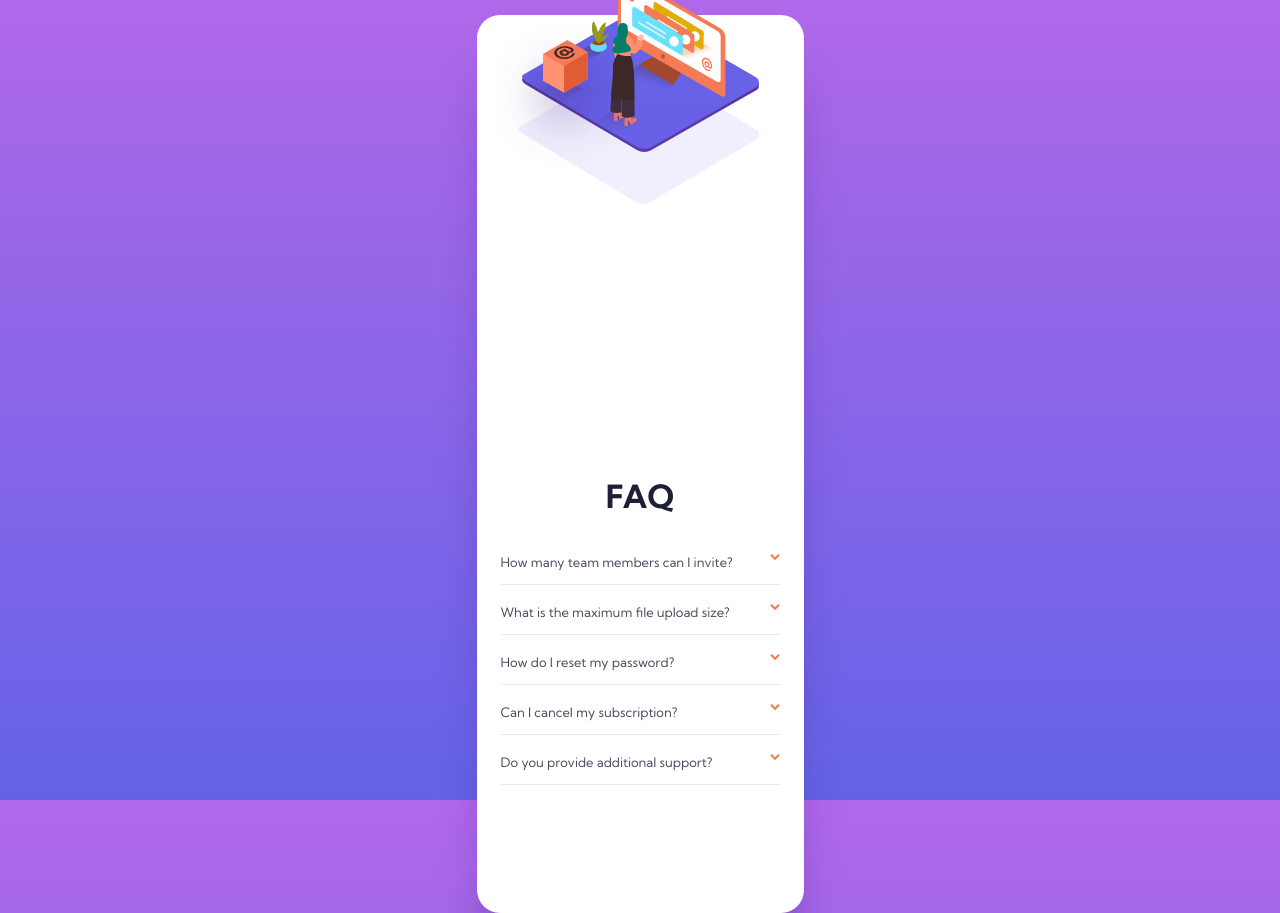
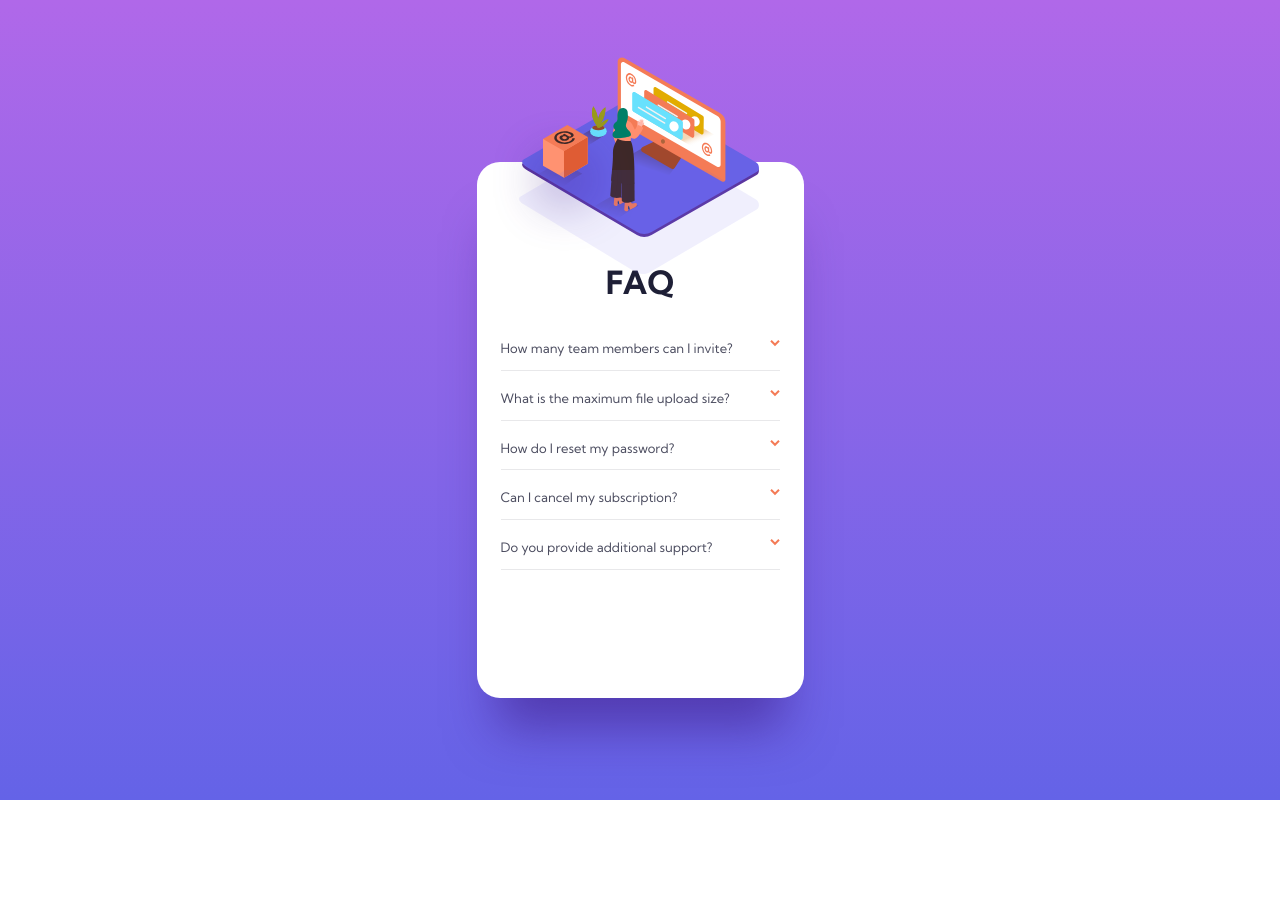
Before and after one commit to Dadu400/faq-accordion-card, a plain HTML site: page index.html in a window 1280 px wide. After the commit the page ends 800 px from the top, so only its background shows below. Drawn offline with Linux system fonts and the light colour scheme.

Commit message:
change margin

```diff
--- a/styles.css
+++ b/styles.css
@@ -42,9 +42,9 @@ h1 {
     flex-direction: column;
     justify-content: center;
     align-items: center;
-    padding: 36% 8% 10% 8%;
+    padding: 0% 8% 10% 8%;
+    margin-top: 60px;
     position: relative;
-    top: 8%;
 }
 
 .imagepos {
@@ -77,6 +77,7 @@ h1 {
     justify-content: center;
     align-items: center;
     gap: 38px;
+    margin-top: 100px;
 }
 
 .boxparents {
```
